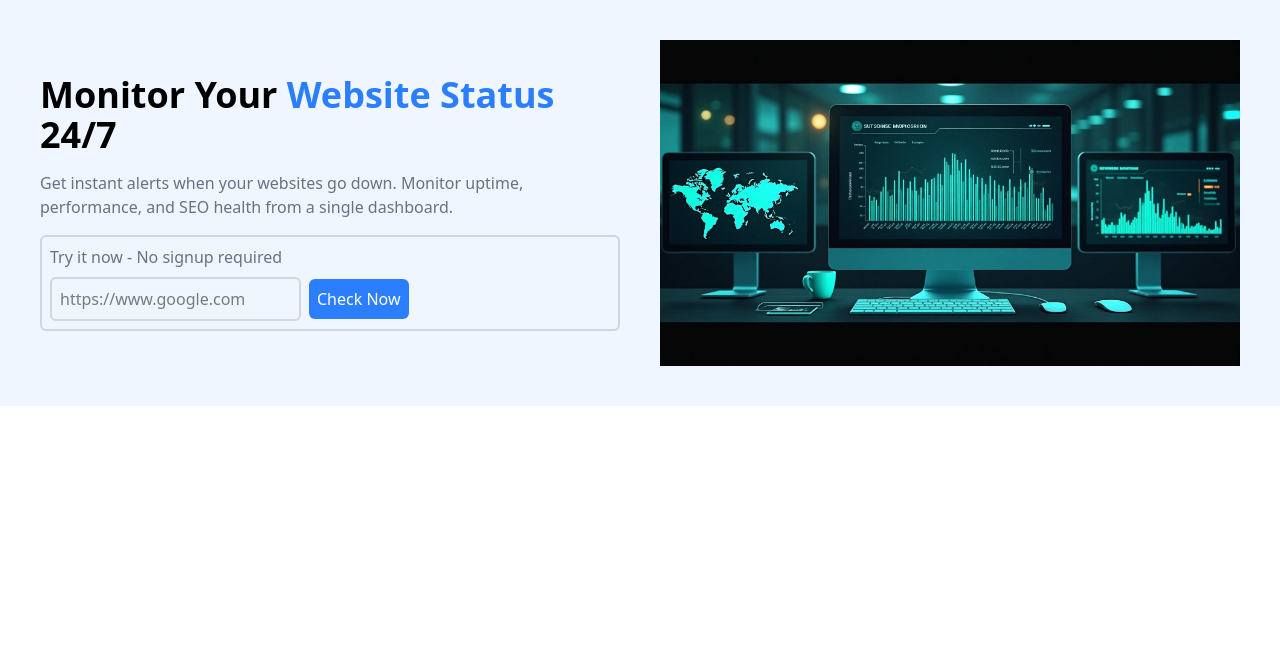
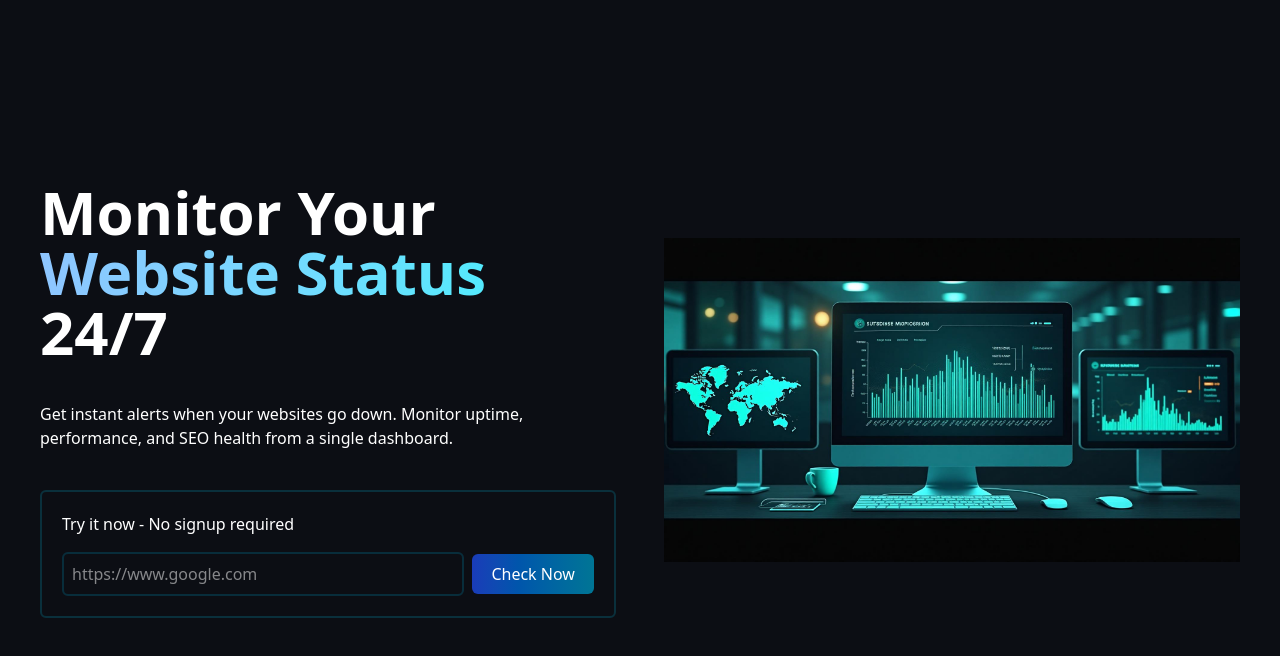
Before and after one commit to Dineshsoni02/WebmonitorV2, a React (Vite) app in the folder frontend/: page / in a window 1280 px wide. Shown: the top 656 px of the page. Built offline with nearby package versions, Linux system fonts and the light colour scheme.

Commit message:
body structure

```diff
--- a/frontend/src/components/Body.jsx
+++ b/frontend/src/components/Body.jsx
@@ -3,34 +3,50 @@ import websiteStatus from "../assets/websiteStatus.png";
 
 const HeaderTextComponent = () => {
   return (
-    <div className="flex items-center justify-center p-10 bg-blue-50  gap-10 ">
-      <div className="flex flex-col items-center justify-center flex-1 gap-4">
-        <h1 className="text-4xl font-bold">
-          Monitor Your
-          <span className="text-blue-500"> Website Status </span>
+    <div className="flex flex-col items-center justify-center bg-[#0c0e14] text-white">
+      <div className="flex items-center justify-center p-10   gap-12 max-w-7xl mx-auto min-h-screen">
+        <div className="flex flex-col items-start justify-center flex-1 gap-10">
+          <h1 className="text-4xl md:text-6xl font-bold">
+            Monitor Your <br />
+            <span className="bg-gradient-to-r from-blue-300 to-cyan-300 text-transparent bg-clip-text">
+              {" "}
+              Website Status
+            </span>{" "}
+            <br />
             24/7
           </h1>
-        <p className="text-gray-500"    >
+          <p className="text-shadow-white">
             Get instant alerts when your websites go down. Monitor uptime,
             performance, and SEO health from a single dashboard.
           </p>
 
-        <div className="flex flex-col w-full items-start justify-center p-2 border-2 gap-2 border-gray-300 rounded-md">
-          <p className="text-gray-500">Try it now - No signup required</p>
-          <form action="" className="flex flex-row items-center justify-center gap-2">
+          <div className="flex flex-col w-full items-start justify-center p-5 border-2 gap-4 border-cyan-500/20 rounded-md">
+            <p className="text-white">Try it now - No signup required</p>
+            <form
+              action=""
+              className="flex flex-row items-center justify-center gap-2 w-full"
+            >
               <input
                 type="text"
                 placeholder="https://www.google.com"
-              className="border-2 border-gray-300 rounded-md p-2"
+                className="border-2 border-cyan-700/30 rounded-md p-2 w-10/12"
               />
-            <button type="submit" className="bg-blue-500 text-white p-2 rounded-md">
+              <button
+                type="submit"
+                className="bg-gradient-to-r from-blue-800 to-cyan-700 text-white p-2 rounded-md w-3/12 cursor-pointer"
+              >
                 Check Now
               </button>
             </form>
           </div>
         </div>
-      <div className="flex flex-col items-center justify-center flex-1">
-        <img src={websiteStatus} alt="website status" className="w-full h-full" />
+        <div className="flex flex-col items-center justify-center flex-1 min-h-150">
+          <img
+            src={websiteStatus}
+            alt="website status"
+            className="w-full h-full  "
+          />
+        </div>
       </div>
     </div>
   );
```
Lines whose indentation alone changed are shown as unchanged.
